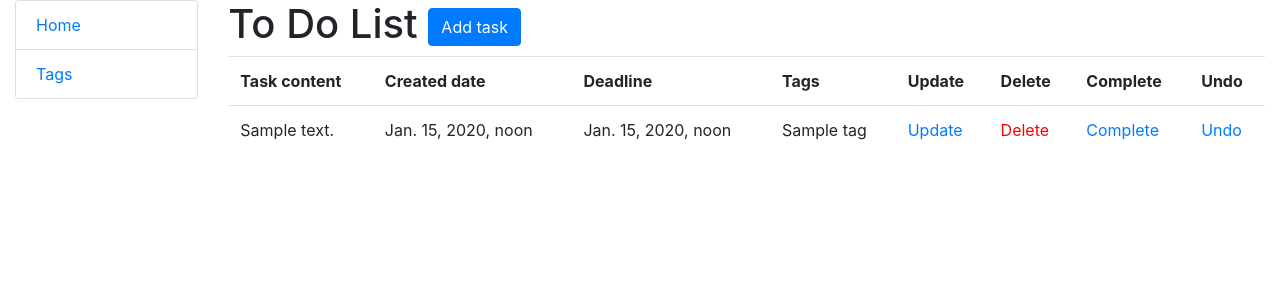
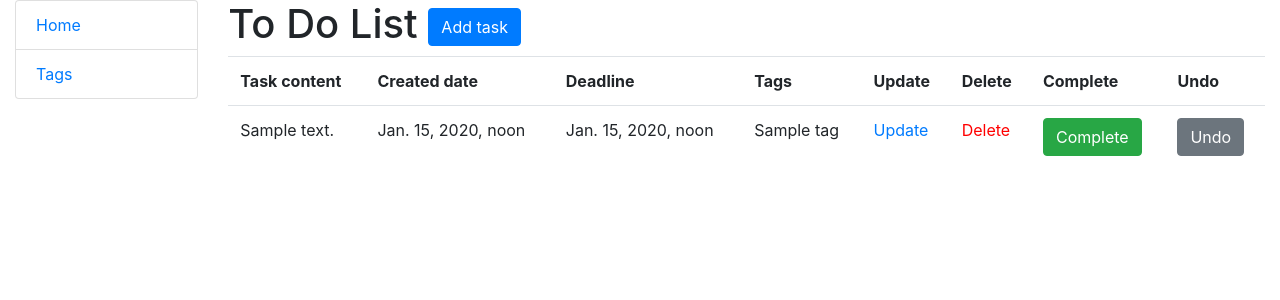
Before and after one commit to Nadiia-developer/to-do-list, a Django app: page / in a window 1280 px wide. Shown: the top 300 px of the page. Run offline with Django 5.2, Linux system fonts and the light colour scheme; tables that the repository leaves empty hold one stand-in row (values such as "Sample post").

Commit message:
Update task_list.html

```diff
--- a/templates/to_do/task_list.html
+++ b/templates/to_do/task_list.html
@@ -52,14 +52,14 @@
                     </td>
 
                     <td>
-                        <a href="{% url 'to_do:task-completed' pk=task.id %}">
+                        <a href="{% url 'to_do:task-completed' pk=task.id %}" class="btn btn-success link-to-page">
                             Complete
                         </a>
 
                     </td>
 
                     <td>
-                        <a href="{% url 'to_do:undo-completed' pk=task.id %}">
+                        <a href="{% url 'to_do:undo-completed' pk=task.id %}" class="btn btn-secondary link-to-page">
                             Undo
                         </a>
                     </td>
```
